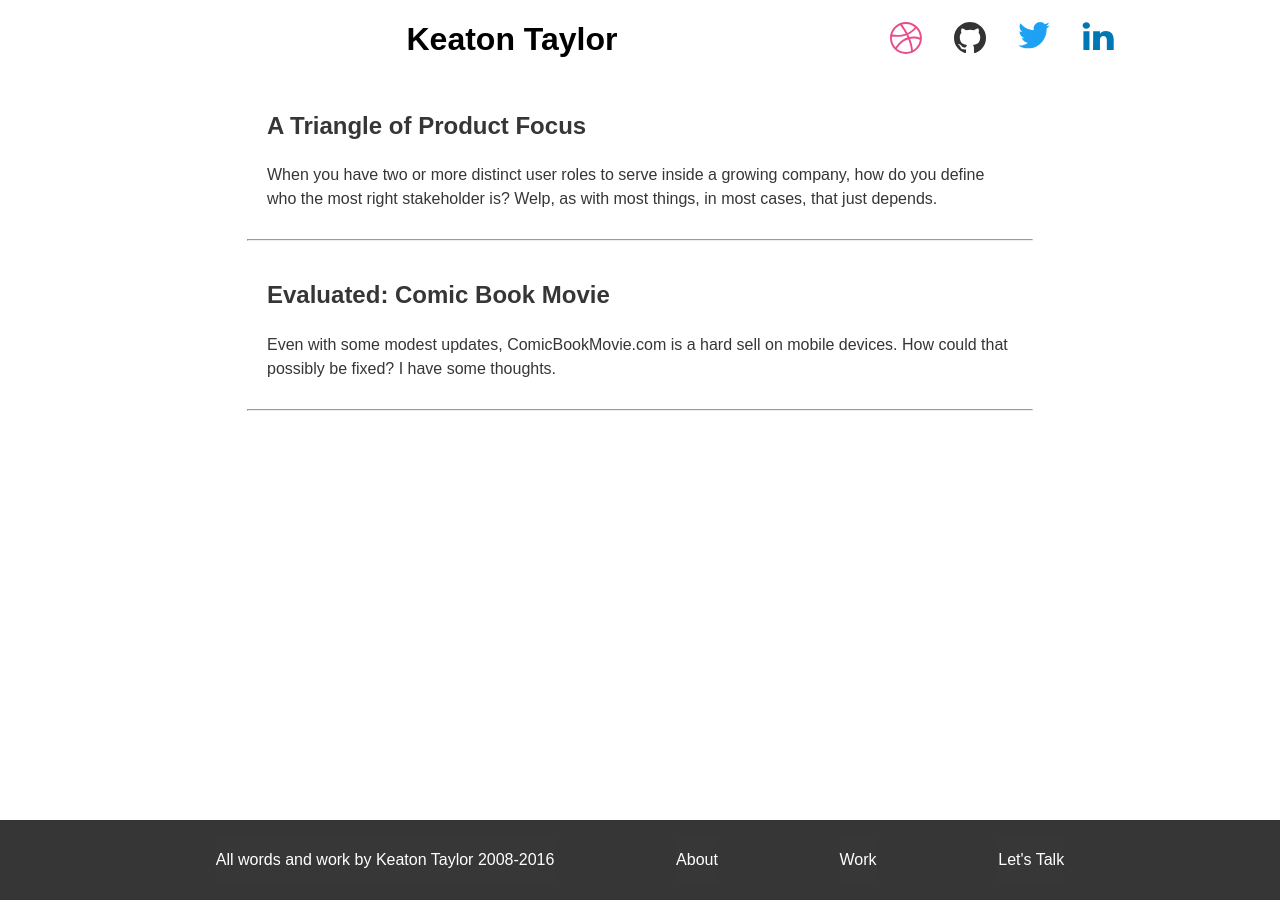
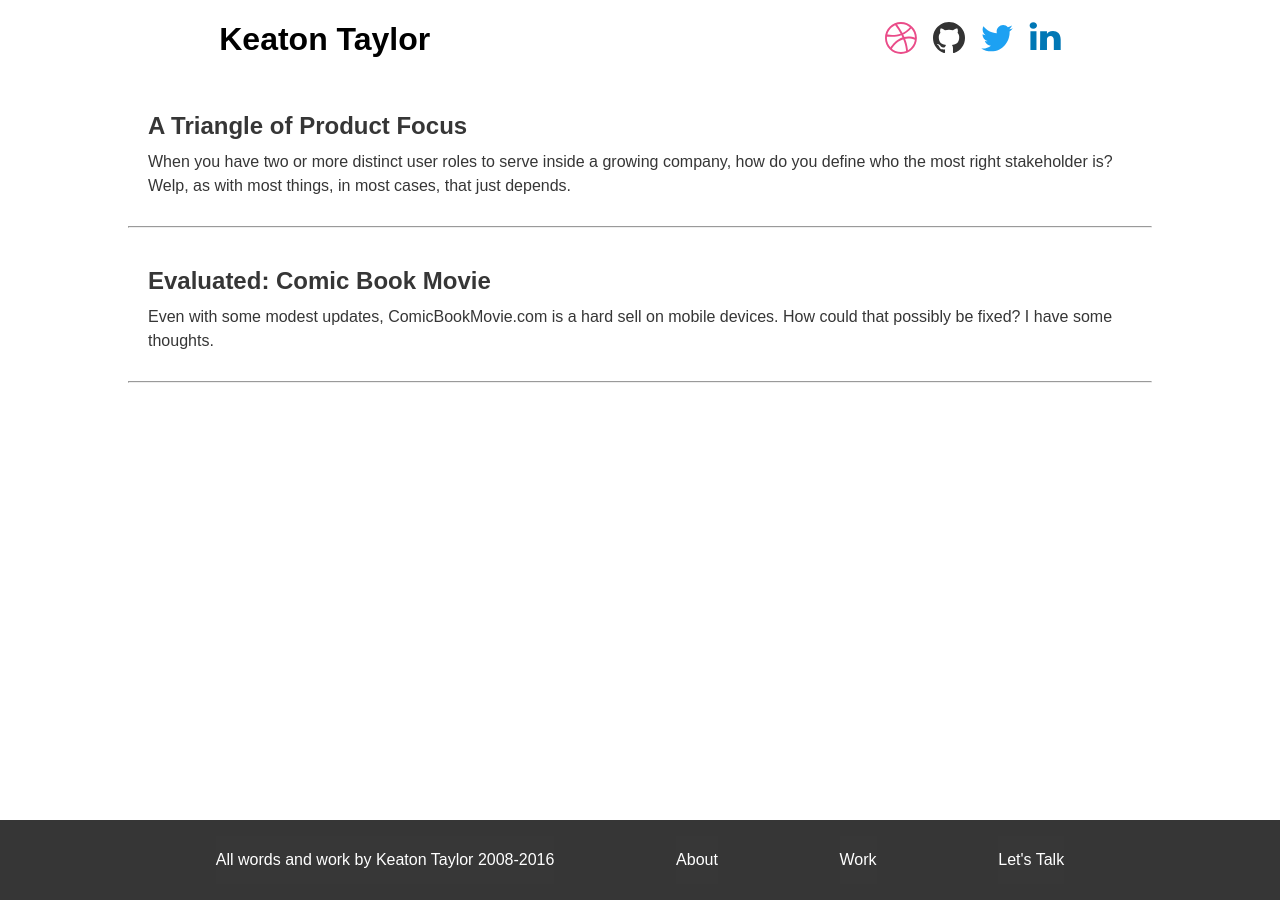
Before and after one commit to keaton-taylor/keaton-taylor, a Jekyll site: the page built from index.html, in a window 1280 px wide. Built offline with Jekyll 4.4.1, drawn with Linux system fonts in a browser that asks for light colours.

Commit message:
more work adding things to the header and fixing spacing and rythm

```diff
--- a/_includes/header.html
+++ b/_includes/header.html
@@ -2,10 +2,10 @@
   <h1 class="SiteHeader__name" href="/">Keaton Taylor</h1>
   <nav>
     <ul class="SiteHeader__nav">
-      <li><a class="SiteHeader__nav-link" href="https://dribbble.com/keaton_taylor"><img class="SiteHeader__nav-img" src="assets/icons/dribbble.svg"></a></li>
-      <li><a class="SiteHeader__nav-link" href="https://github.com/keaton-taylor"><img class="SiteHeader__nav-img" src="assets/icons/github.svg"></a></li>
-      <li><a class="SiteHeader__nav-link" href="https://twitter.com/keaton_taylor"><img class="SiteHeader__nav-img" src="assets/icons/twitter.svg"></a></li>
-      <li><a class="SiteHeader__nav-link" href="https://www.linkedin.com/in/keatontaylor"><img class="SiteHeader__nav-img" src="assets/icons/linkedin.svg"></a></li>
+      <li class="SiteHeader__nav-link"><a href="https://dribbble.com/keaton_taylor"><img class="SiteHeader__nav-img" src="assets/icons/dribbble.svg"></a></li>
+      <li class="SiteHeader__nav-link"><a href="https://github.com/keaton-taylor"><img class="SiteHeader__nav-img" src="assets/icons/github.svg"></a></li>
+      <li class="SiteHeader__nav-link"><a href="https://twitter.com/keaton_taylor"><img class="SiteHeader__nav-img" src="assets/icons/twitter.svg"></a></li>
+      <li class="SiteHeader__nav-link"><a href="https://www.linkedin.com/in/keatontaylor"><img class="SiteHeader__nav-img" src="assets/icons/linkedin.svg"></a></li>
     </ul>
   </nav>
 </header>
--- a/_layouts/default.html
+++ b/_layouts/default.html
@@ -3,7 +3,7 @@
   <body>
     {% include header.html %}
       <main class="PageContent" aria-label="Content">
-        <div class="PostWell">
+        <sectionclass="PostWell">
           {% for post in site.categories.blog %}
             <a href="{{ post.url }}" rel="bookmark">
               <article class="PostTeaser">
@@ -15,6 +15,6 @@
             </a>
             <hr>
           {% endfor %}
-        </div>
+        </section>
       </main>
     {% include footer.html %}
--- a/public/_scss/_base.scss
+++ b/public/_scss/_base.scss
@@ -3,7 +3,7 @@
   padding-left: .5em;
   padding-right: .5em;
   margin-bottom: 2em;
-  max-width: 786px;
+  max-width: 1024px;
   line-height: 1.5;
   margin: 0 auto 2em;
 
--- a/public/_scss/_header.scss
+++ b/public/_scss/_header.scss
@@ -2,8 +2,6 @@
   display: flex;
   justify-content: space-between;
   align-items: center;
-  margin: 0 auto;
-  max-width: 800px;
   flex-flow: column wrap;
   justify-content: space-around;
 
@@ -13,65 +11,34 @@
 
   &__name {
     font-size: 2em;
-    flex: 1 0 100%;
   }
 
   &__nav {
     display: flex;
+    margin: 0;
     padding: 0;
+
+    @include breakpoint(medium) {
+      margin: 1 0;
+    }
+
+    li:nth-child(3) {
+      margin-top: 3px;
+    }
 
     &-link {
       flex-direction: row;
       justify-content: space-around;
+
     }
 
     &-img {
       width: 2em;
       padding: 0 1em;
+
+      @include breakpoint(medium) {
+        padding-right: 0;
+      }
     }
   }
 }
-
-// /* *********** media queries *********** */
-// @media all and (max-width: 990px) {
-//   .SiteHeader{
-//     flex-direction: column;
-//   }
-//
-//   .logo {
-//   margin: 0;
-// }
-//
-//   .navigation  {
-//     width: 100%;
-//     justify-content: space-around;
-//   }
-// }
-//
-//
-// /* ****** ****** */
-// @media all and (max-width: 600px) {
-//   .flex-container {
-//     flex-flow: column wrap;
-//   }
-//
-//   .logo {
-//   margin: 0;
-// }
-//   .navigation {
-// /*     width: 100%; */
-//     flex-flow: column wrap;
-//     // padding: 0;
-//   }
-//
-//   .navigation a {
-//     text-align: center;
-//     padding: 10px;
-//     border-top: 1px solid rgba(255,255,255,0.3);
-//     border-bottom: 1px solid rgba(0,0,0,0.1);
-//   }
-//
-//   .navigation li:last-of-type a {
-//     border-bottom: none;
-//   }
-// }
--- /dev/null
+++ b/public/_scss/_helper.scss
@@ -0,0 +1,3 @@
+// .p-r-0 {
+//   padding-right: 0 !important;
+// }
--- a/public/_scss/_mixins.scss
+++ b/public/_scss/_mixins.scss
@@ -3,8 +3,20 @@
     @media (min-width: 0em) { @content; }
   }
 
+  @else if $class == xsmall-only {
+    @media (min-width: 0em) and (max-width:39.99em) { @content; }
+  }
+
   @else if $class == small {
     @media (min-width: 40em) { @content; }
+  }
+
+  @else if $class == small-only {
+    @media (min-width: 40em) and (max-width:47.99em) { @content; }
+  }
+
+  @else if $class == mobile-only {
+    @media (min-width: 0em) and (max-width:47.99em) { @content; }
   }
 
   @else if $class == medium {
@@ -16,6 +28,6 @@
   }
 
   @else {
-    @warn "Breakpoint mixin supports: xsmall, small, medium, large";
+    @warn "Breakpoint mixin supports: xsmall, xsmall-only, small, small-only, mobile-only, medium, large";
   }
 }
--- a/public/_scss/_postentry.scss
+++ b/public/_scss/_postentry.scss
@@ -2,5 +2,6 @@
   &__title {
     font-size: 2em;
     line-height: 1.3;
+    margin-bottom: .25em;
   }
 }
--- a/public/_scss/_teaser.scss
+++ b/public/_scss/_teaser.scss
@@ -2,7 +2,7 @@
   padding: 0.5em 1.25em 1.25em 1.25em;
 
   &__title {
-
+    margin-bottom: .25em
   }
   &:hover {
     background: #f7f7f7;
--- a/public/css/main.scss
+++ b/public/css/main.scss
@@ -3,6 +3,7 @@
 ---
 @import "reset";
 @import "mixins";
+@import "helper";
 @import "grid";
 @import "typography";
 @import "base";
```
